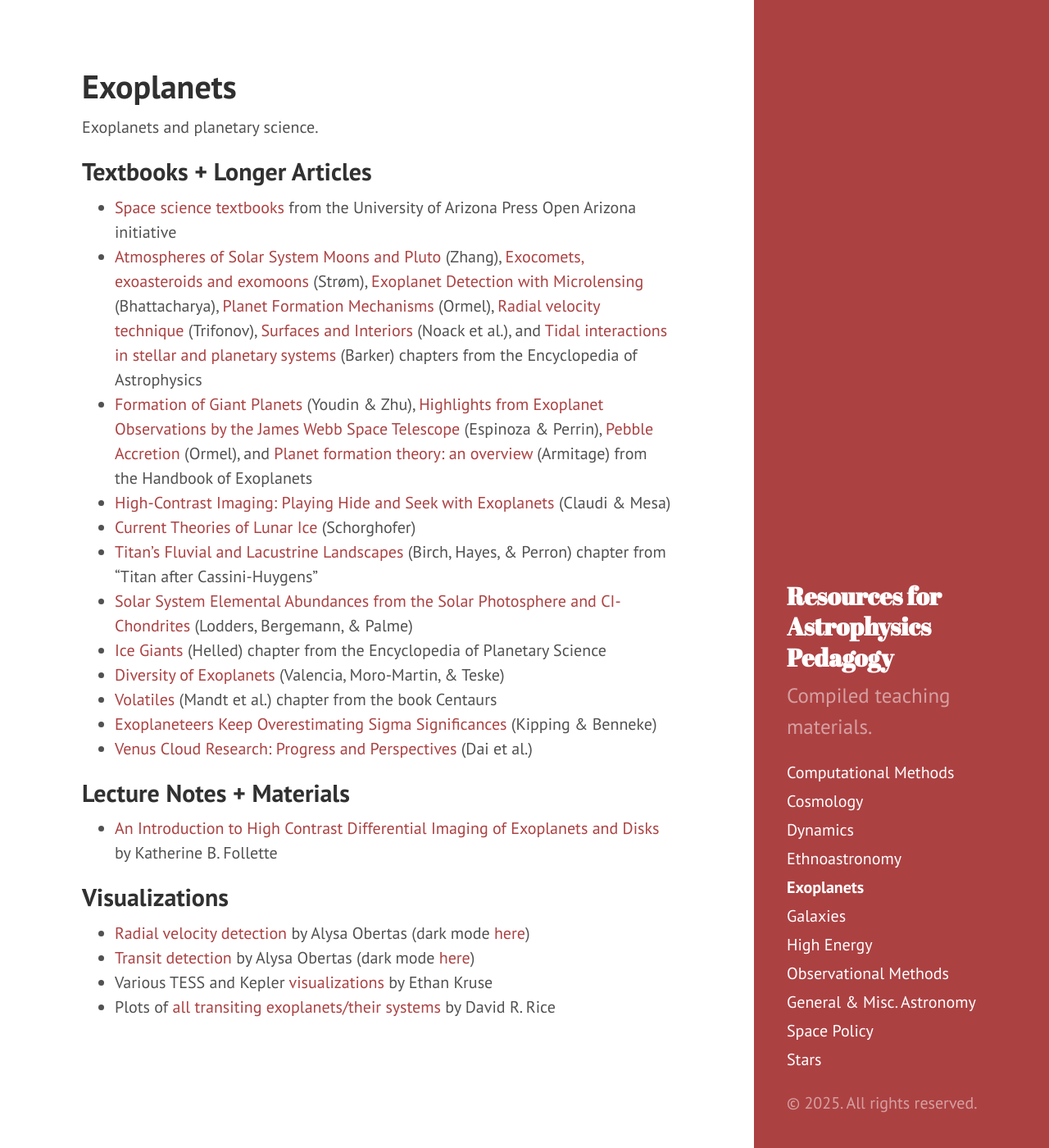
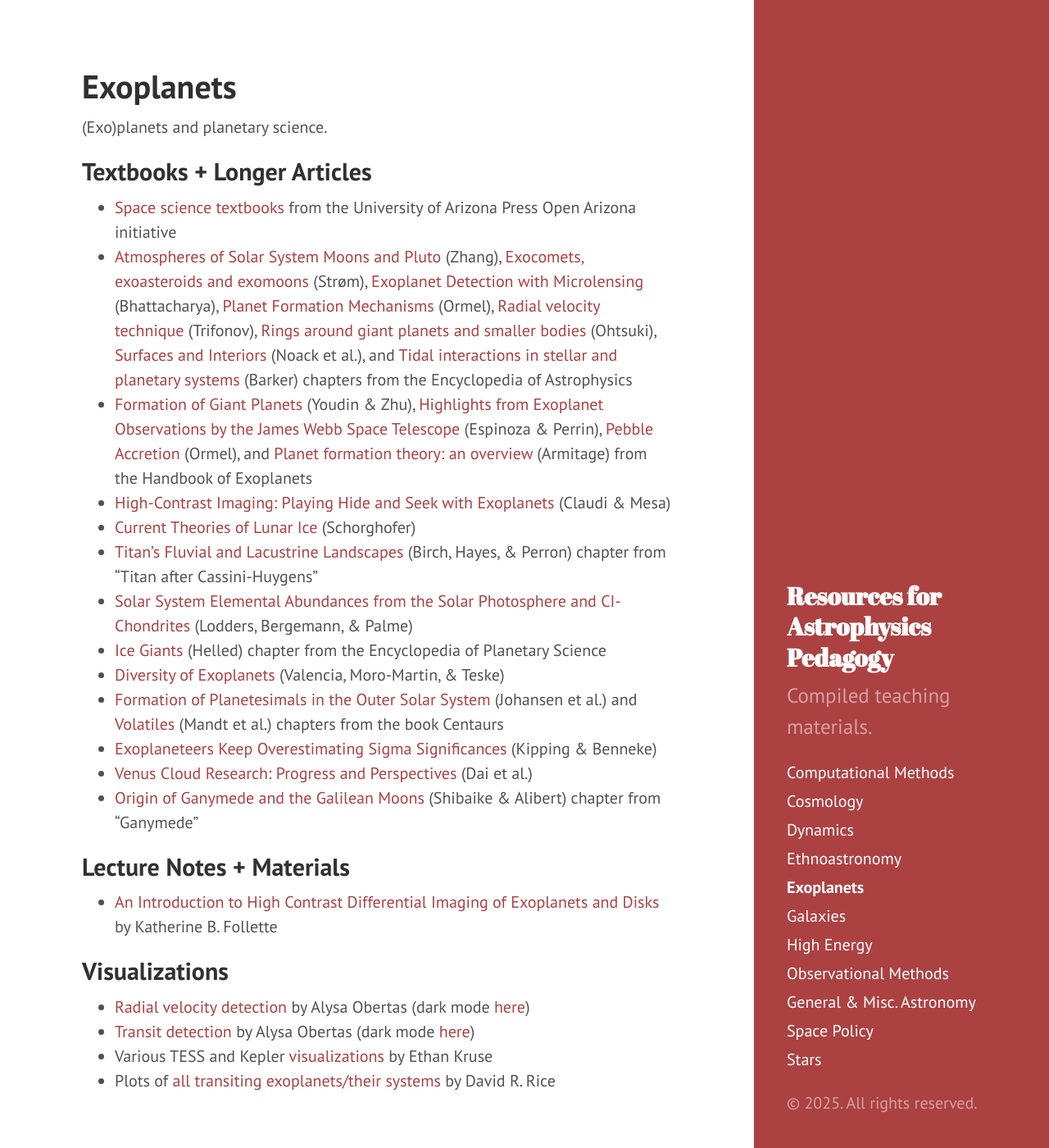
Before and after one commit to astroteaching/astroteaching.github.io, a Jekyll site: the page built from exoplanets.md, in a window 1280 px wide and 1400 px high. Shown: the whole window at 82% size. Built offline with Jekyll 4.4.1, drawn with Linux system fonts in a browser that asks for light colours.

Commit message:
lots of additions:

```diff
--- a/exoplanets.md
+++ b/exoplanets.md
@@ -3,11 +3,11 @@ layout: page
 title: Exoplanets
 ---
 
-Exoplanets and planetary science.
+(Exo)planets and planetary science.
 
 ## Textbooks + Longer Articles
 - [Space science textbooks](https://open.uapress.arizona.edu/projects/project-collection/spacescience?collectionOrder=spacescience){:target="_blank"} from the University of Arizona Press Open Arizona initiative
-- [Atmospheres of Solar System Moons and Pluto](https://arxiv.org/abs/2410.04595){:target="_blank"} (Zhang), [Exocomets, exoasteroids and exomoons](https://arxiv.org/abs/2410.06248){:target="_blank"} (Strøm), [Exoplanet Detection with Microlensing](https://arxiv.org/abs/2505.10621){:target="_blank"} (Bhattacharya), [Planet Formation Mechanisms](https://arxiv.org/abs/2410.14430){:target="_blank"} (Ormel), [Radial velocity technique](https://arxiv.org/abs/2410.11424){:target="_blank"} (Trifonov), [Surfaces and Interiors](https://arxiv.org/abs/2410.08055){:target="_blank"} (Noack et al.), and [Tidal interactions in stellar and planetary systems](https://arxiv.org/abs/2504.10941){:target="_blank"} (Barker) chapters from the Encyclopedia of Astrophysics
+- [Atmospheres of Solar System Moons and Pluto](https://arxiv.org/abs/2410.04595){:target="_blank"} (Zhang), [Exocomets, exoasteroids and exomoons](https://arxiv.org/abs/2410.06248){:target="_blank"} (Strøm), [Exoplanet Detection with Microlensing](https://arxiv.org/abs/2505.10621){:target="_blank"} (Bhattacharya), [Planet Formation Mechanisms](https://arxiv.org/abs/2410.14430){:target="_blank"} (Ormel), [Radial velocity technique](https://arxiv.org/abs/2410.11424){:target="_blank"} (Trifonov), [Rings around giant planets and smaller bodies](https://arxiv.org/abs/2508.11963){:target="_blank"} (Ohtsuki), [Surfaces and Interiors](https://arxiv.org/abs/2410.08055){:target="_blank"} (Noack et al.), and [Tidal interactions in stellar and planetary systems](https://arxiv.org/abs/2504.10941){:target="_blank"} (Barker) chapters from the Encyclopedia of Astrophysics
 - [Formation of Giant Planets](https://arxiv.org/abs/2501.13214){:target="_blank"} (Youdin & Zhu), [Highlights from Exoplanet Observations by the James Webb Space Telescope](https://arxiv.org/abs/2505.20520){:target="_blank"} (Espinoza & Perrin), [Pebble Accretion](https://arxiv.org/abs/2411.14643){:target="_blank"} (Ormel), and [Planet formation theory: an overview](https://arxiv.org/abs/2412.11064){:target="_blank"} (Armitage) from the Handbook of Exoplanets
 - [High-Contrast Imaging: Playing Hide and Seek with Exoplanets](https://arxiv.org/abs/2501.07976){:target="_blank"} (Claudi & Mesa)
 - [Current Theories of Lunar Ice](https://arxiv.org/abs/2502.06056){:target="_blank"} (Schorghofer)
@@ -15,9 +15,10 @@ Exoplanets and planetary science.
 - [Solar System Elemental Abundances from the Solar Photosphere and CI-Chondrites](https://arxiv.org/abs/2502.10575){:target="_blank"} (Lodders, Bergemann, & Palme)
 - [Ice Giants](https://arxiv.org/abs/2504.18219){:target = "_blank"} (Helled) chapter from the Encyclopedia of Planetary Science
 - [Diversity of Exoplanets](https://arxiv.org/abs/2505.09754){:target="_blank"} (Valencia, Moro-Martin, & Teske)
-- [Volatiles](https://arxiv.org/abs/2507.13116){:target="_blank"} (Mandt et al.) chapter from the book Centaurs
+- [Formation of Planetesimals in the Outer Solar System](https://arxiv.org/abs/2508.00369){:target="_blank"} (Johansen et al.) and [Volatiles](https://arxiv.org/abs/2507.13116){:target="_blank"} (Mandt et al.) chapters from the book Centaurs
 - [Exoplaneteers Keep Overestimating Sigma Significances](https://arxiv.org/abs/2506.05392){:target="_blank"} (Kipping & Benneke)
 - [Venus Cloud Research: Progress and Perspectives](https://arxiv.org/abs/2506.06164){:target="_blank"} (Dai et al.)
+- [Origin of Ganymede and the Galilean Moons](https://arxiv.org/abs/2508.05932){:target="_blank"} (Shibaike & Alibert) chapter from "Ganymede"
 
 ## Lecture Notes + Materials
 - [An Introduction to High Contrast Differential Imaging of Exoplanets and Disks](https://arxiv.org/abs/2308.01354){:target="_blank"} by Katherine B. Follette
```
Also changed, not shown: cosmology.md (+2 -1 lines), galaxies.md (+2 -0 lines), highenergy.md (+4 -1 lines), stars.md (+1 -1 lines).
